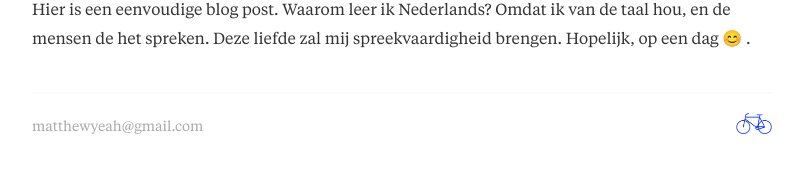
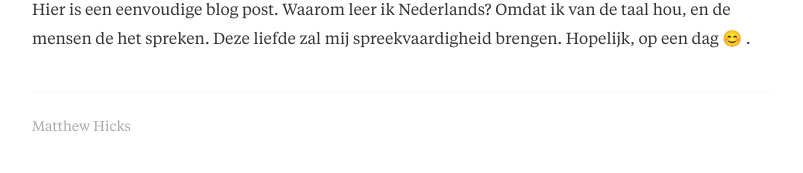
Before and after one commit to matthewyeah/matthewhicksnl, a Jekyll site: the page built from index.html, in a window 1280 px wide. Shown: the part 540-713 px from the top of the page, without its empty margins (238-1041 px from the left). Built offline with Jekyll 4.4.1, drawn with Linux system fonts in a browser that asks for light colours.

Commit message:
footer update

```diff
--- a/_includes/footer.html
+++ b/_includes/footer.html
@@ -1,8 +1,7 @@
 <footer class="site-footer">
 
         <ul class="contact-list">
-          <li><a href="mailto:{{ site.email }}">{{ site.email }}</a></li>
+         	<li><a href="mailto:{{ site.email }}">Matthew Hicks</a></li>
         </ul>
-        <img class="fietsPic" src="/assets/images/fiets.png" alt="bike">
 
 </footer>
--- a/_sass/_base.scss
+++ b/_sass/_base.scss
@@ -223,11 +223,14 @@ pre {
     margin: 0 auto;
 }
 
+.site-footer {
+    position: inline-block;
+}
+
 .site-footer .fietsPic {
     max-width: 36px;
-    float: right;
 }
 
-.contact-list {
-    float: left;
+.site-footer .contact-list {
+
 }
```
Also changed, not shown: assets/images/fiets.png.
